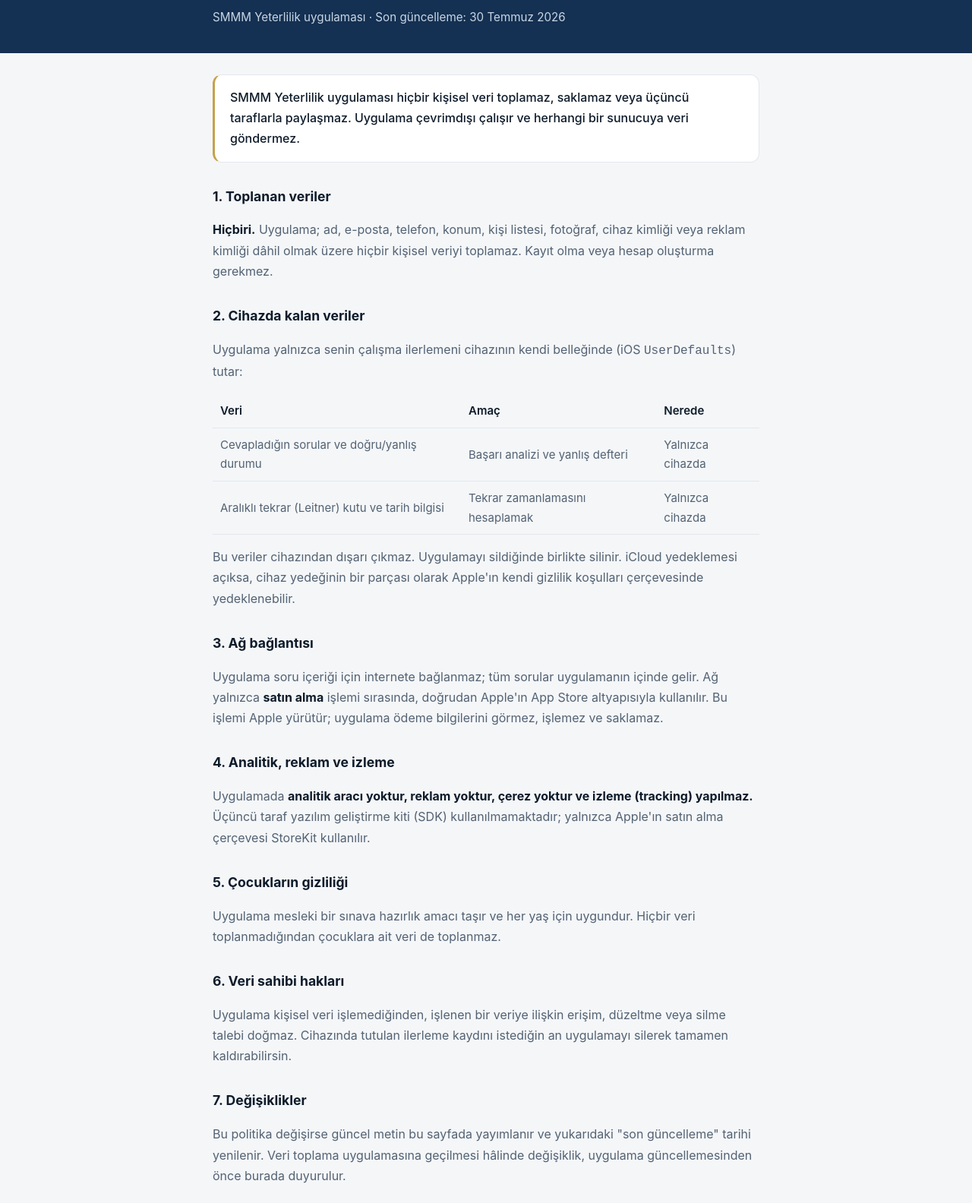
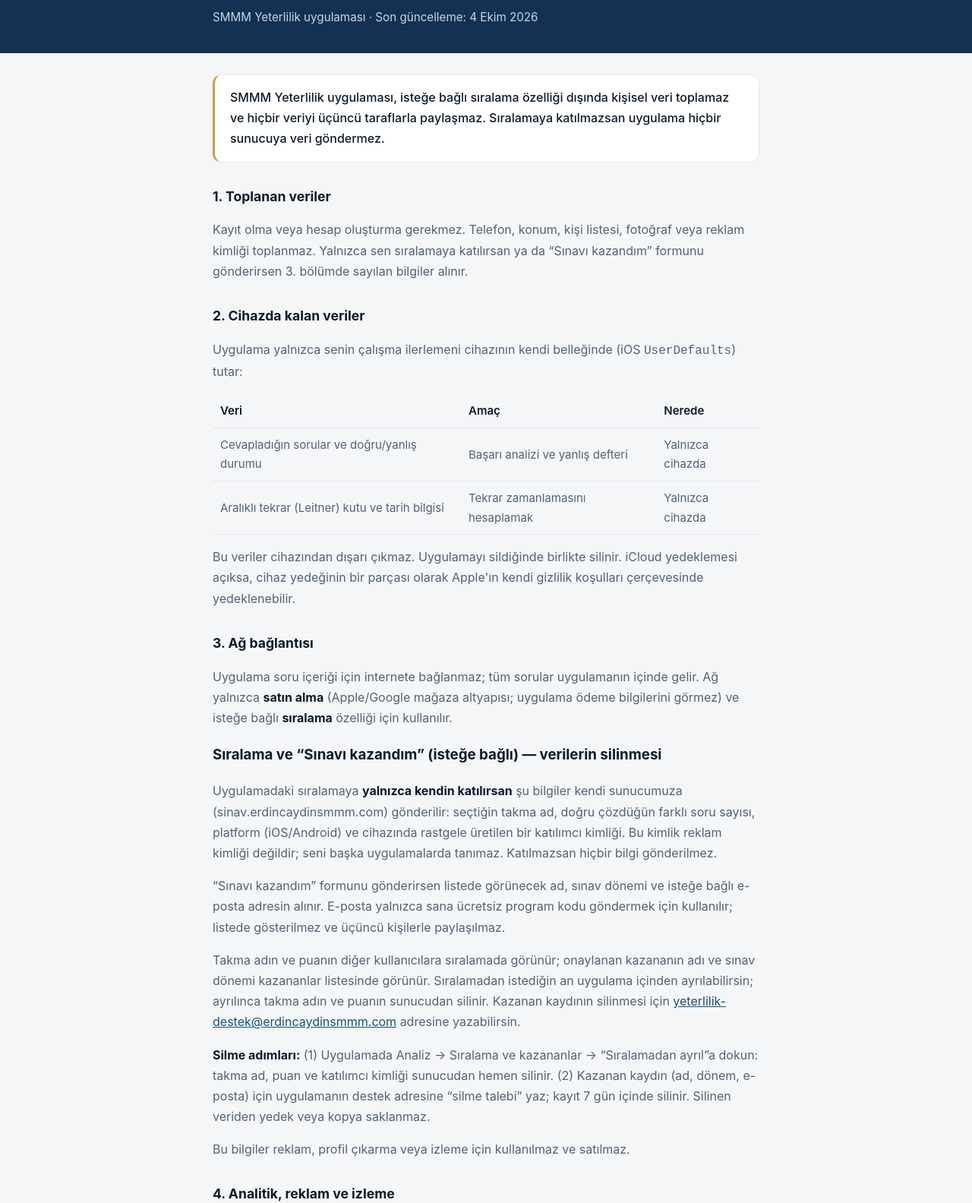
Before and after one commit to erdincaydin7888/smmm-yeterlilik-site, a plain HTML site: page gizlilik.html in a window 1280 px wide. Shown: the part 78-1662 px from the top of the page at 76% size. Drawn offline with Linux system fonts and the light colour scheme.

Commit message:
Gizlilik: sıralama + KVKK aydınlatma metni (tanitim.erdincaydinsmmm.com ile aynı)
Co-Authored-By: Claude Opus 5.5 <noreply@anthropic.com>

```diff
--- a/gizlilik.html
+++ b/gizlilik.html
@@ -40,22 +40,22 @@
 <header>
   <div class="sarmal">
     <h1>Gizlilik Politikası</h1>
-    <p>SMMM Yeterlilik uygulaması · Son güncelleme: 30 Temmuz 2026</p>
+    <p>SMMM Yeterlilik uygulaması · Son güncelleme: 4 Ekim 2026</p>
   </div>
 </header>
 
 <div class="sarmal">
 
   <div class="vurgu">
-    <p>SMMM Yeterlilik uygulaması hiçbir kişisel veri toplamaz, saklamaz veya
-    üçüncü taraflarla paylaşmaz. Uygulama çevrimdışı çalışır ve herhangi bir
-    sunucuya veri göndermez.</p>
+    <p>SMMM Yeterlilik uygulaması, isteğe bağlı sıralama özelliği dışında kişisel
+    veri toplamaz ve hiçbir veriyi üçüncü taraflarla paylaşmaz. Sıralamaya
+    katılmazsan uygulama hiçbir sunucuya veri göndermez.</p>
   </div>
 
   <h2>1. Toplanan veriler</h2>
-  <p><strong>Hiçbiri.</strong> Uygulama; ad, e-posta, telefon, konum, kişi listesi,
-  fotoğraf, cihaz kimliği veya reklam kimliği dâhil olmak üzere hiçbir kişisel
-  veriyi toplamaz. Kayıt olma veya hesap oluşturma gerekmez.</p>
+  <p>Kayıt olma veya hesap oluşturma gerekmez. Telefon, konum, kişi listesi,
+  fotoğraf veya reklam kimliği toplanmaz. Yalnızca sen sıralamaya katılırsan ya
+  da “Sınavı kazandım” formunu gönderirsen 3. bölümde sayılan bilgiler alınır.</p>
 
   <h2>2. Cihazda kalan veriler</h2>
   <p>Uygulama yalnızca senin çalışma ilerlemeni cihazının kendi belleğinde
@@ -73,9 +73,16 @@
 
   <h2>3. Ağ bağlantısı</h2>
   <p>Uygulama soru içeriği için internete bağlanmaz; tüm sorular uygulamanın
-  içinde gelir. Ağ yalnızca <strong>satın alma</strong> işlemi sırasında, doğrudan
-  Apple'ın App Store altyapısıyla kullanılır. Bu işlemi Apple yürütür; uygulama
-  ödeme bilgilerini görmez, işlemez ve saklamaz.</p>
+  içinde gelir. Ağ yalnızca <strong>satın alma</strong> (Apple/Google mağaza
+  altyapısı; uygulama ödeme bilgilerini görmez) ve isteğe bağlı
+  <strong>sıralama</strong> özelliği için kullanılır.</p>
+<h3 id="veri-silme">Sıralama ve “Sınavı kazandım” (isteğe bağlı) — verilerin silinmesi</h3>
+<p>Uygulamadaki sıralamaya <strong>yalnızca kendin katılırsan</strong> şu bilgiler kendi sunucumuza (sinav.erdincaydinsmmm.com) gönderilir: seçtiğin takma ad, doğru çözdüğün farklı soru sayısı, platform (iOS/Android) ve cihazında rastgele üretilen bir katılımcı kimliği. Bu kimlik reklam kimliği değildir; seni başka uygulamalarda tanımaz. Katılmazsan hiçbir bilgi gönderilmez.</p>
+<p>“Sınavı kazandım” formunu gönderirsen listede görünecek ad, sınav dönemi ve isteğe bağlı e-posta adresin alınır. E-posta yalnızca sana ücretsiz program kodu göndermek için kullanılır; listede gösterilmez ve üçüncü kişilerle paylaşılmaz.</p>
+<p>Takma adın ve puanın diğer kullanıcılara sıralamada görünür; onaylanan kazananın adı ve sınav dönemi kazananlar listesinde görünür. Sıralamadan istediğin an uygulama içinden ayrılabilirsin; ayrılınca takma adın ve puanın sunucudan silinir. Kazanan kaydının silinmesi için <a href="mailto:yeterlilik-destek@erdincaydinsmmm.com">yeterlilik-destek@erdincaydinsmmm.com</a> adresine yazabilirsin.</p>
+<p><strong>Silme adımları:</strong> (1) Uygulamada Analiz → Sıralama ve kazananlar → “Sıralamadan ayrıl”a dokun: takma ad, puan ve katılımcı kimliği sunucudan hemen silinir. (2) Kazanan kaydın (ad, dönem, e-posta) için uygulamanın destek adresine “silme talebi” yaz; kayıt 7 gün içinde silinir. Silinen veriden yedek veya kopya saklanmaz.</p>
+<p>Bu bilgiler reklam, profil çıkarma veya izleme için kullanılmaz ve satılmaz.</p>
+
 
   <h2>4. Analitik, reklam ve izleme</h2>
   <p>Uygulamada <strong>analitik aracı yoktur, reklam yoktur, çerez yoktur ve
@@ -83,15 +90,33 @@
   kullanılmamaktadır; yalnızca Apple'ın satın alma çerçevesi StoreKit kullanılır.</p>
 
   <h2>5. Çocukların gizliliği</h2>
-  <p>Uygulama mesleki bir sınava hazırlık amacı taşır ve her yaş için uygundur.
-  Hiçbir veri toplanmadığından çocuklara ait veri de toplanmaz.</p>
+  <p>Uygulama mesleki bir sınava hazırlık amacı taşır ve yetişkin adaylara
+  yöneliktir; çocuklardan bilerek veri toplanmaz.</p>
 
   <h2>6. Veri sahibi hakları</h2>
-  <p>Uygulama kişisel veri işlemediğinden, işlenen bir veriye ilişkin erişim,
-  düzeltme veya silme talebi doğmaz. Cihazında tutulan ilerleme kaydını istediğin
-  an uygulamayı silerek tamamen kaldırabilirsin.</p>
+  <p>Sıralama kaydını uygulama içinden “Sıralamadan ayrıl” ile istediğin an
+  silebilirsin. Kazanan kaydı veya diğer talepler (KVKK/GDPR erişim, düzeltme,
+  silme) için aşağıdaki adrese yazabilirsin. Cihazında tutulan ilerleme kaydını
+  uygulamayı silerek tamamen kaldırabilirsin.</p>
 
-  <h2>7. Değişiklikler</h2>
+  <h2 id="kvkk">KVKK Aydınlatma Metni</h2>
+<p>Bu bölüm, 6698 sayılı Kişisel Verilerin Korunması Kanunu’nun (“KVKK”) 10. maddesi uyarınca hazırlanmıştır.</p>
+<p><strong>Veri sorumlusu:</strong> Erdinç Aydın (şahıs geliştirici). İletişim: <a href="mailto:eaydin.smmm@gmail.com">eaydin.smmm@gmail.com</a></p>
+<p><strong>İşlenen veriler ve amaçları:</strong></p>
+<ul>
+<li><em>Sıralamaya katılırsan:</em> takma ad, sıralama puanı, platform ve cihazında rastgele üretilen katılımcı kimliği. Amaç: sıralama tablosunu oluşturmak ve göstermek.</li>
+<li><em>“Sınavı kazandım” formunu gönderirsen:</em> listede görünecek ad, sınav dönemi ve isteğe bağlı e-posta adresi. Amaç: kazananlar listesini oluşturmak, sana ücretsiz program kodu göndermek ve beyanını doğrulamak.</li>
+<li><em>Sunucuya bağlandığında:</em> IP adresi, tarih/saat ve istek bilgisi (erişim kaydı). Amaç: hizmet güvenliği ve kötüye kullanımın önlenmesi.</li>
+</ul>
+<p>Sıralamaya katılmazsan ve formu göndermezsen sunucuya hiçbir istek gitmez; çalışma ilerlemen yalnızca cihazında kalır.</p>
+<p><strong>Hukuki sebepler:</strong> Sıralama ve kazananlar verileri, senin talep ettiğin özelliğin sunulması için zorunlu olduğundan KVKK md. 5/2-c (sözleşmenin kurulması veya ifası) kapsamında; erişim kayıtları, temel hak ve özgürlüklerine zarar vermemek kaydıyla hizmet güvenliğine yönelik meşru menfaat (md. 5/2-f) kapsamında işlenir.</p>
+<p><strong>Toplama yöntemi:</strong> Veriler, uygulama içinden kendi isteğinle gönderdiğin bilgiler aracılığıyla elektronik ortamda otomatik olarak toplanır.</p>
+<p><strong>Aktarım:</strong> Veriler Türkiye’deki kendi sunucumuzda tutulur ve satılmaz, reklam veya profil çıkarma için kullanılmaz. Sunucuya erişim, ağ güvenliği ve iletim altyapısı sağlayan Cloudflare, Inc. (ABD) üzerinden geçer; bu nedenle iletim sırasında veriler yurt dışındaki altyapıdan geçebilir (KVKK md. 9). Uygulama içi satın almalar Apple App Store ve Google Play tarafından yürütülür; ödeme bilgilerin bize iletilmez. Yasal zorunluluk hâlinde yetkili kamu kurumlarıyla paylaşılabilir.</p>
+<p><strong>Saklama süresi:</strong> Sıralama verileri sen sıralamadan ayrılana kadar; kazanan kaydı, silinmesini isteyene kadar saklanır. Erişim kayıtları boyutu dolan dönen dosyalarda kısa süre tutulur ve kendiliğinden silinir.</p>
+<p><strong>Haklarınız (KVKK md. 11):</strong> Kişisel verinin işlenip işlenmediğini öğrenme; işlenmişse bilgi talep etme; işlenme amacını ve amacına uygun kullanılıp kullanılmadığını öğrenme; yurt içinde veya yurt dışında aktarıldığı üçüncü kişileri bilme; eksik veya yanlış işlenmişse düzeltilmesini isteme; KVKK md. 7 çerçevesinde silinmesini veya yok edilmesini isteme; düzeltme ve silme işlemlerinin aktarıldığı üçüncü kişilere bildirilmesini isteme; münhasıran otomatik sistemlerle analiz edilmesi sonucunda aleyhine bir sonuç çıkmasına itiraz etme; kanuna aykırı işleme nedeniyle zarara uğraman hâlinde zararın giderilmesini talep etme.</p>
+<p><strong>Başvuru:</strong> Taleplerini <a href="mailto:eaydin.smmm@gmail.com">eaydin.smmm@gmail.com</a> adresine yazılı olarak iletebilirsin. Başvurular en geç 30 gün içinde ücretsiz sonuçlandırılır (KVKK md. 13). Başvurun reddedilirse veya yanıtı yetersiz bulursan Kişisel Verileri Koruma Kurulu’na şikâyette bulunabilirsin (md. 14).</p>
+
+<h2>7. Değişiklikler</h2>
   <p>Bu politika değişirse güncel metin bu sayfada yayımlanır ve yukarıdaki
   "son güncelleme" tarihi yenilenir. Veri toplama uygulamasına geçilmesi hâlinde
   değişiklik, uygulama güncellemesinden önce burada duyurulur.</p>
```
